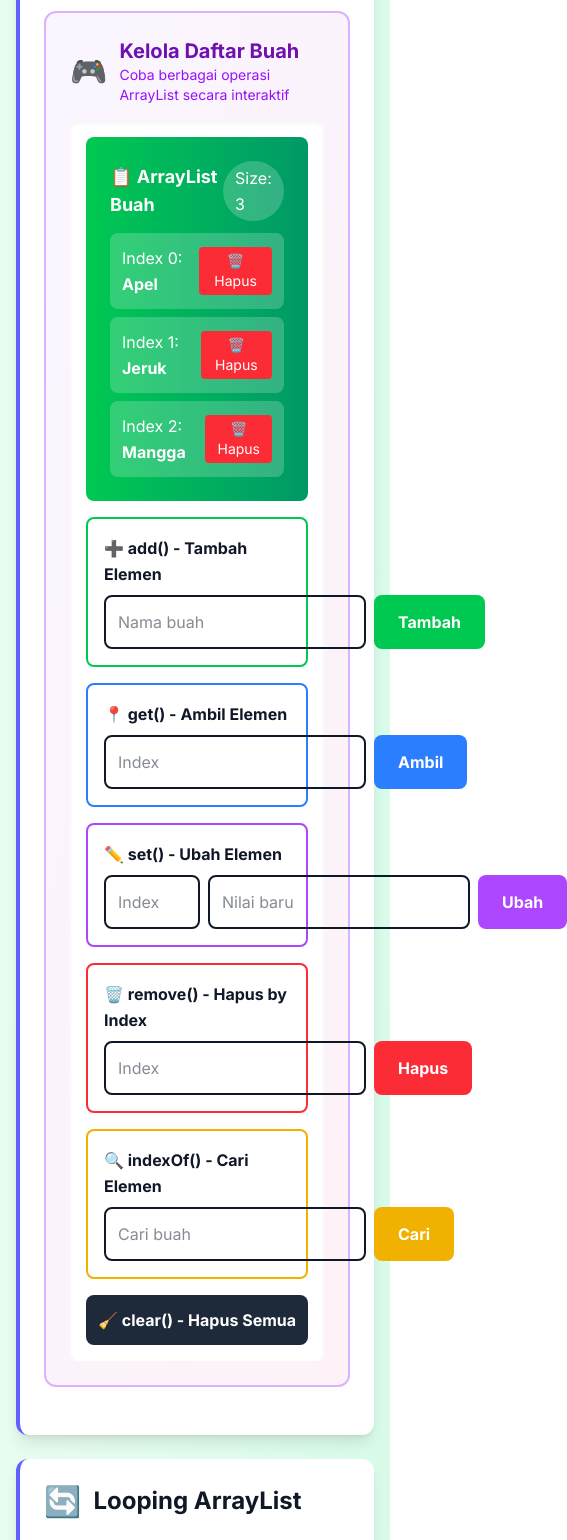
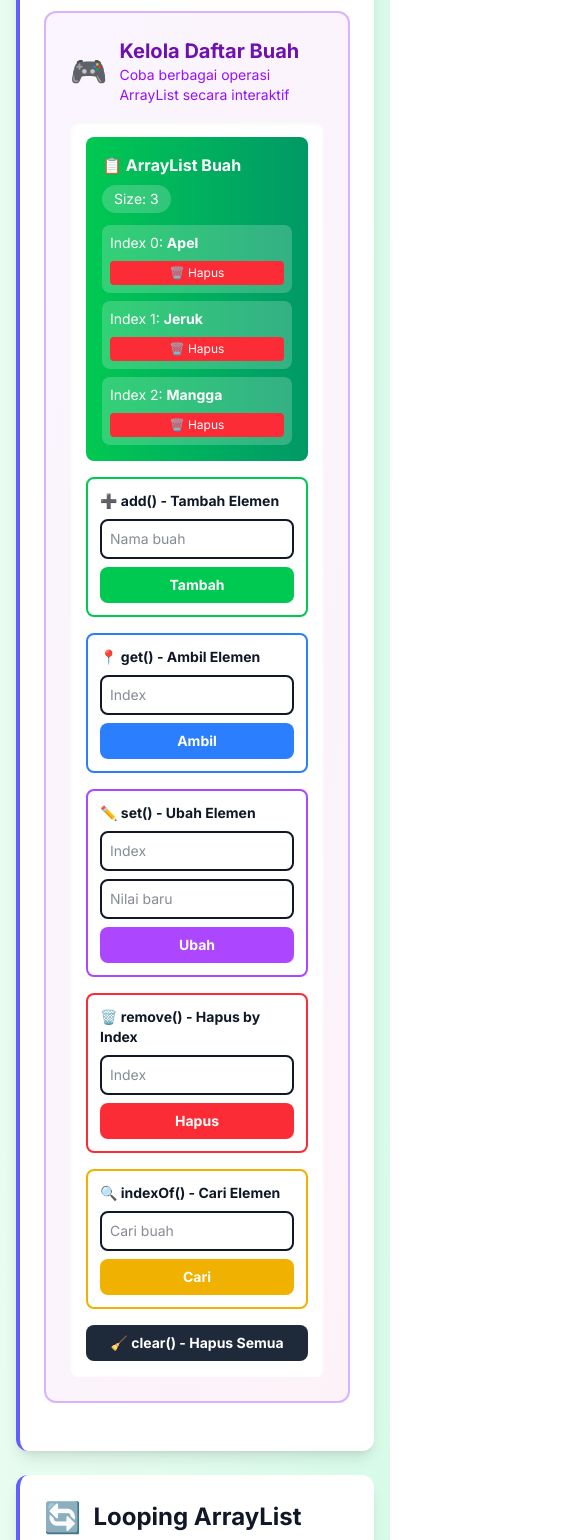
Before and after one commit to ZGE26/vibe-coding-alpro, a Next.js app: page /arraylist in a window 390 px wide. Shown: the part 5020-6560 px from the top of the page, 567 px wide, since content can reach past the window. Built offline with nearby package versions, Linux system fonts and the light colour scheme.

Commit message:
Make ArrayList demo more responsive for mobile devices

```diff
--- a/app/arraylist/page.tsx
+++ b/app/arraylist/page.tsx
@@ -288,28 +288,28 @@ System.out.println(buah.size());  // 0`}
             >
               <div className="space-y-4">
                 {/* Display ArrayList */}
-                <div className="bg-gradient-to-r from-green-500 to-emerald-600 text-white p-6 rounded-lg">
-                  <div className="flex justify-between items-center mb-3">
-                    <p className="font-bold text-lg">📋 ArrayList Buah</p>
-                    <p className="bg-white/20 px-3 py-1 rounded-full">Size: {items.length}</p>
+                <div className="bg-gradient-to-r from-green-500 to-emerald-600 text-white p-4 sm:p-6 rounded-lg">
+                  <div className="flex flex-col sm:flex-row justify-between items-start sm:items-center mb-3 gap-2">
+                    <p className="font-bold text-base sm:text-lg">📋 ArrayList Buah</p>
+                    <p className="bg-white/20 px-3 py-1 rounded-full text-sm">Size: {items.length}</p>
                   </div>
                   <div className="space-y-2">
                     {items.length === 0 ? (
-                      <p className="text-center py-4 bg-white/10 rounded">
+                      <p className="text-center py-4 bg-white/10 rounded text-sm sm:text-base">
                         ArrayList kosong
                       </p>
                     ) : (
                       items.map((item, index) => (
                         <div
                           key={index}
-                          className="bg-white/20 p-3 rounded-lg flex justify-between items-center hover:bg-white/30 transition-all"
+                          className="bg-white/20 p-2 sm:p-3 rounded-lg flex flex-col sm:flex-row justify-between items-start sm:items-center gap-2 hover:bg-white/30 transition-all"
                         >
-                          <span className="font-mono">
+                          <span className="font-mono text-sm sm:text-base break-all">
                             Index {index}: <strong>{item}</strong>
                           </span>
                           <button
                             onClick={() => setItems(items.filter((_, i) => i !== index))}
-                            className="bg-red-500 hover:bg-red-600 px-3 py-1 rounded text-sm"
+                            className="bg-red-500 hover:bg-red-600 px-3 py-1 rounded text-xs sm:text-sm whitespace-nowrap w-full sm:w-auto"
                           >
                             🗑️ Hapus
                           </button>
@@ -320,20 +320,20 @@ System.out.println(buah.size());  // 0`}
                 </div>
 
                 {/* Add */}
-                <div className="bg-white p-4 rounded-lg border-2 border-green-500">
-                  <h4 className="font-bold text-gray-900 mb-2">➕ add() - Tambah Elemen</h4>
-                  <div className="flex gap-2">
+                <div className="bg-white p-3 sm:p-4 rounded-lg border-2 border-green-500">
+                  <h4 className="font-bold text-gray-900 mb-2 text-sm sm:text-base">➕ add() - Tambah Elemen</h4>
+                  <div className="flex flex-col sm:flex-row gap-2">
                     <input
                       type="text"
                       value={newItem}
                       onChange={(e) => setNewItem(e.target.value)}
                       placeholder="Nama buah"
-                      className="flex-1 p-3 border-2 border-gray-900 rounded-lg text-gray-900"
+                      className="flex-1 p-2 sm:p-3 border-2 border-gray-900 rounded-lg text-gray-900 text-sm sm:text-base"
                       onKeyPress={(e) => e.key === 'Enter' && addItem()}
                     />
                     <button
                       onClick={addItem}
-                      className="px-6 py-3 bg-green-500 text-white rounded-lg font-bold hover:bg-green-600"
+                      className="px-4 sm:px-6 py-2 sm:py-3 bg-green-500 text-white rounded-lg font-bold hover:bg-green-600 text-sm sm:text-base w-full sm:w-auto"
                     >
                       Tambah
                     </button>
@@ -341,19 +341,19 @@ System.out.println(buah.size());  // 0`}
                 </div>
 
                 {/* Get */}
-                <div className="bg-white p-4 rounded-lg border-2 border-blue-500">
-                  <h4 className="font-bold text-gray-900 mb-2">📍 get() - Ambil Elemen</h4>
-                  <div className="flex gap-2">
+                <div className="bg-white p-3 sm:p-4 rounded-lg border-2 border-blue-500">
+                  <h4 className="font-bold text-gray-900 mb-2 text-sm sm:text-base">📍 get() - Ambil Elemen</h4>
+                  <div className="flex flex-col sm:flex-row gap-2">
                     <input
                       type="number"
                       value={indexToGet}
                       onChange={(e) => setIndexToGet(e.target.value)}
                       placeholder="Index"
-                      className="flex-1 p-3 border-2 border-gray-900 rounded-lg text-gray-900"
+                      className="flex-1 p-2 sm:p-3 border-2 border-gray-900 rounded-lg text-gray-900 text-sm sm:text-base"
                     />
                     <button
                       onClick={getItemByIndex}
-                      className="px-6 py-3 bg-blue-500 text-white rounded-lg font-bold hover:bg-blue-600"
+                      className="px-4 sm:px-6 py-2 sm:py-3 bg-blue-500 text-white rounded-lg font-bold hover:bg-blue-600 text-sm sm:text-base w-full sm:w-auto"
                     >
                       Ambil
                     </button>
@@ -361,26 +361,26 @@ System.out.println(buah.size());  // 0`}
                 </div>
 
                 {/* Set/Replace */}
-                <div className="bg-white p-4 rounded-lg border-2 border-purple-500">
-                  <h4 className="font-bold text-gray-900 mb-2">✏️ set() - Ubah Elemen</h4>
-                  <div className="flex gap-2">
+                <div className="bg-white p-3 sm:p-4 rounded-lg border-2 border-purple-500">
+                  <h4 className="font-bold text-gray-900 mb-2 text-sm sm:text-base">✏️ set() - Ubah Elemen</h4>
+                  <div className="flex flex-col sm:flex-row gap-2">
                     <input
                       type="number"
                       value={replaceIndex}
                       onChange={(e) => setReplaceIndex(e.target.value)}
                       placeholder="Index"
-                      className="w-24 p-3 border-2 border-gray-900 rounded-lg text-gray-900"
+                      className="w-full sm:w-24 p-2 sm:p-3 border-2 border-gray-900 rounded-lg text-gray-900 text-sm sm:text-base"
                     />
                     <input
                       type="text"
                       value={replaceValue}
                       onChange={(e) => setReplaceValue(e.target.value)}
                       placeholder="Nilai baru"
-                      className="flex-1 p-3 border-2 border-gray-900 rounded-lg text-gray-900"
+                      className="flex-1 p-2 sm:p-3 border-2 border-gray-900 rounded-lg text-gray-900 text-sm sm:text-base"
                     />
                     <button
                       onClick={replaceItem}
-                      className="px-6 py-3 bg-purple-500 text-white rounded-lg font-bold hover:bg-purple-600"
+                      className="px-4 sm:px-6 py-2 sm:py-3 bg-purple-500 text-white rounded-lg font-bold hover:bg-purple-600 text-sm sm:text-base w-full sm:w-auto"
                     >
                       Ubah
                     </button>
@@ -388,19 +388,19 @@ System.out.println(buah.size());  // 0`}
                 </div>
 
                 {/* Remove by Index */}
-                <div className="bg-white p-4 rounded-lg border-2 border-red-500">
-                  <h4 className="font-bold text-gray-900 mb-2">🗑️ remove() - Hapus by Index</h4>
-                  <div className="flex gap-2">
+                <div className="bg-white p-3 sm:p-4 rounded-lg border-2 border-red-500">
+                  <h4 className="font-bold text-gray-900 mb-2 text-sm sm:text-base">🗑️ remove() - Hapus by Index</h4>
+                  <div className="flex flex-col sm:flex-row gap-2">
                     <input
                       type="number"
                       value={indexToRemove}
                       onChange={(e) => setIndexToRemove(e.target.value)}
                       placeholder="Index"
-                      className="flex-1 p-3 border-2 border-gray-900 rounded-lg text-gray-900"
+                      className="flex-1 p-2 sm:p-3 border-2 border-gray-900 rounded-lg text-gray-900 text-sm sm:text-base"
                     />
                     <button
                       onClick={removeByIndex}
-                      className="px-6 py-3 bg-red-500 text-white rounded-lg font-bold hover:bg-red-600"
+                      className="px-4 sm:px-6 py-2 sm:py-3 bg-red-500 text-white rounded-lg font-bold hover:bg-red-600 text-sm sm:text-base w-full sm:w-auto"
                     >
                       Hapus
                     </button>
@@ -408,19 +408,19 @@ System.out.println(buah.size());  // 0`}
                 </div>
 
                 {/* Search */}
-                <div className="bg-white p-4 rounded-lg border-2 border-yellow-500">
-                  <h4 className="font-bold text-gray-900 mb-2">🔍 indexOf() - Cari Elemen</h4>
-                  <div className="flex gap-2">
+                <div className="bg-white p-3 sm:p-4 rounded-lg border-2 border-yellow-500">
+                  <h4 className="font-bold text-gray-900 mb-2 text-sm sm:text-base">🔍 indexOf() - Cari Elemen</h4>
+                  <div className="flex flex-col sm:flex-row gap-2">
                     <input
                       type="text"
                       value={searchItem}
                       onChange={(e) => setSearchItem(e.target.value)}
                       placeholder="Cari buah"
-                      className="flex-1 p-3 border-2 border-gray-900 rounded-lg text-gray-900"
+                      className="flex-1 p-2 sm:p-3 border-2 border-gray-900 rounded-lg text-gray-900 text-sm sm:text-base"
                     />
                     <button
                       onClick={searchForItem}
-                      className="px-6 py-3 bg-yellow-500 text-white rounded-lg font-bold hover:bg-yellow-600"
+                      className="px-4 sm:px-6 py-2 sm:py-3 bg-yellow-500 text-white rounded-lg font-bold hover:bg-yellow-600 text-sm sm:text-base w-full sm:w-auto"
                     >
                       Cari
                     </button>
@@ -430,7 +430,7 @@ System.out.println(buah.size());  // 0`}
                 {/* Clear */}
                 <button
                   onClick={clearAll}
-                  className="w-full py-3 bg-gray-800 text-white rounded-lg font-bold hover:bg-gray-900"
+                  className="w-full py-2 sm:py-3 bg-gray-800 text-white rounded-lg font-bold hover:bg-gray-900 text-sm sm:text-base"
                 >
                   🧹 clear() - Hapus Semua
                 </button>
@@ -556,64 +556,64 @@ int notFound = buah.indexOf("Mangga");   // -1 (tidak ada)`}
               description="Coba sort, reverse, dan operasi matematika"
             >
               <div className="space-y-4">
-                <div className="bg-gradient-to-r from-blue-500 to-indigo-600 text-white p-6 rounded-lg">
-                  <p className="font-bold mb-3">📊 ArrayList Numbers</p>
+                <div className="bg-gradient-to-r from-blue-500 to-indigo-600 text-white p-4 sm:p-6 rounded-lg">
+                  <p className="font-bold mb-3 text-base sm:text-lg">📊 ArrayList Numbers</p>
                   <div className="flex flex-wrap gap-2">
                     {numbers.map((num, index) => (
                       <div
                         key={index}
-                        className="bg-white/20 px-4 py-2 rounded-lg font-bold text-xl"
+                        className="bg-white/20 px-3 sm:px-4 py-1.5 sm:py-2 rounded-lg font-bold text-lg sm:text-xl"
                       >
                         {num}
                       </div>
                     ))}
                   </div>
-                  <div className="mt-4 grid grid-cols-3 gap-2 text-sm">
-                    <div className="bg-white/10 p-2 rounded">
-                      Size: <strong>{numbers.length}</strong>
+                  <div className="mt-4 grid grid-cols-3 gap-1.5 sm:gap-2 text-xs sm:text-sm">
+                    <div className="bg-white/10 p-1.5 sm:p-2 rounded text-center">
+                      <div className="block sm:inline">Size: </div><strong>{numbers.length}</strong>
                     </div>
-                    <div className="bg-white/10 p-2 rounded">
-                      Sum: <strong>{numbers.reduce((a, b) => a + b, 0)}</strong>
+                    <div className="bg-white/10 p-1.5 sm:p-2 rounded text-center">
+                      <div className="block sm:inline">Sum: </div><strong>{numbers.reduce((a, b) => a + b, 0)}</strong>
                     </div>
-                    <div className="bg-white/10 p-2 rounded">
-                      Avg: <strong>{(numbers.reduce((a, b) => a + b, 0) / numbers.length).toFixed(1)}</strong>
+                    <div className="bg-white/10 p-1.5 sm:p-2 rounded text-center">
+                      <div className="block sm:inline">Avg: </div><strong>{(numbers.reduce((a, b) => a + b, 0) / numbers.length).toFixed(1)}</strong>
                     </div>
                   </div>
                 </div>
 
-                <div className="flex gap-2">
+                <div className="flex flex-col sm:flex-row gap-2">
                   <input
                     type="number"
                     value={numberToAdd}
                     onChange={(e) => setNumberToAdd(e.target.value)}
                     placeholder="Masukkan angka"
-                    className="flex-1 p-3 border-2 border-gray-900 rounded-lg text-gray-900"
+                    className="flex-1 p-2 sm:p-3 border-2 border-gray-900 rounded-lg text-gray-900 text-sm sm:text-base"
                     onKeyPress={(e) => e.key === 'Enter' && addNumber()}
                   />
                   <button
                     onClick={addNumber}
-                    className="px-6 py-3 bg-blue-500 text-white rounded-lg font-bold hover:bg-blue-600"
+                    className="px-4 sm:px-6 py-2 sm:py-3 bg-blue-500 text-white rounded-lg font-bold hover:bg-blue-600 text-sm sm:text-base w-full sm:w-auto"
                   >
                     ➕ Tambah
                   </button>
                 </div>
 
-                <div className="grid grid-cols-3 gap-2">
+                <div className="grid grid-cols-3 gap-1.5 sm:gap-2">
                   <button
                     onClick={sortNumbers}
-                    className="py-3 bg-green-500 text-white rounded-lg font-bold hover:bg-green-600"
+                    className="py-2 sm:py-3 bg-green-500 text-white rounded-lg font-bold hover:bg-green-600 text-xs sm:text-base"
                   >
                     ⬆️ Sort
                   </button>
                   <button
                     onClick={reverseNumbers}
-                    className="py-3 bg-purple-500 text-white rounded-lg font-bold hover:bg-purple-600"
+                    className="py-2 sm:py-3 bg-purple-500 text-white rounded-lg font-bold hover:bg-purple-600 text-xs sm:text-base"
                   >
                     🔄 Reverse
                   </button>
                   <button
                     onClick={() => setNumbers([])}
-                    className="py-3 bg-red-500 text-white rounded-lg font-bold hover:bg-red-600"
+                    className="py-2 sm:py-3 bg-red-500 text-white rounded-lg font-bold hover:bg-red-600 text-xs sm:text-base"
                   >
                     🗑️ Clear
                   </button>
```
